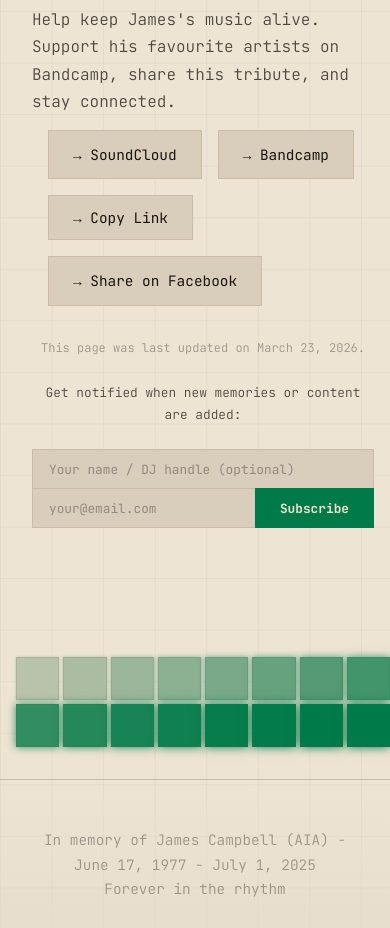
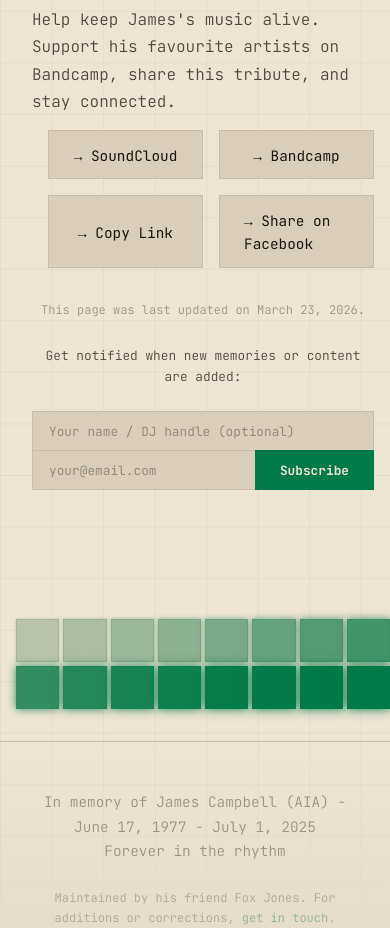
Before and after one commit to foxpress-design/listenable-music, a React (Vite) app: page / in a window 390 px wide. Shown: the part 5300-6228 px from the top of the page. Built offline with nearby package versions, Linux system fonts and the light colour scheme; no server answers.

Commit message:
Mobile connect buttons in 2x2 full-width grid

```diff
--- a/src/App.css
+++ b/src/App.css
@@ -920,6 +920,12 @@
 
   .links {
     padding-left: 1rem;
+    display: grid;
+    grid-template-columns: 1fr 1fr;
+  }
+
+  .links .link-button {
+    justify-content: center;
   }
 
   .sequencer {
```
